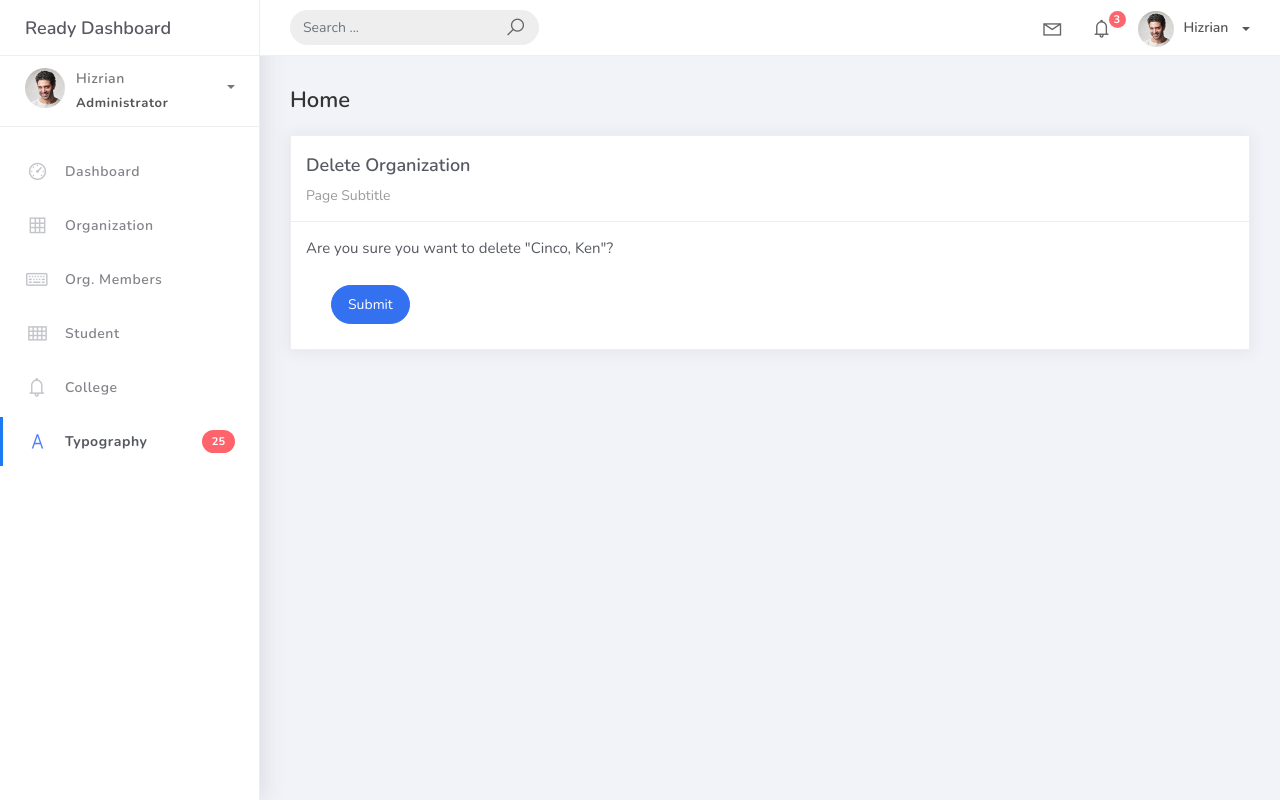
After one commit to Kenjicci/PSUSphere, a Django app: page /orgmember_list/1/delete in a window 1280 px wide. The commit adds this page. Run offline with Django 4.2, Linux system fonts and the light colour scheme; data comes from the database, SQL or seed files in the repository; both versions use the stored data as it was after the commit; some libraries are stand-ins or nearby versions.

Commit message:
added AddMember, Edit, and Delete for Org Members

```diff
--- a/projectsite/projectsite/urls.py
+++ b/projectsite/projectsite/urls.py
@@ -16,7 +16,7 @@ Including another URLconf
 """
 from django.contrib import admin
 from django.urls import path
-from studentorg.views import HomePageView, OrganizationList, OrganizationCreateView, OrganizationUpdateView, OrganizationDeleteView, OrgMemberList
+from studentorg.views import HomePageView, OrganizationList, OrganizationCreateView, OrganizationUpdateView, OrganizationDeleteView, OrgMemberList, OrgMemberCreateView, OrgMemberUpdateView, OrgMemberDeleteView
 from studentorg import views
 
 urlpatterns = [
@@ -27,4 +27,7 @@ urlpatterns = [
     path('organization_list/<pk>',OrganizationUpdateView.as_view(), name='organization-update'),
     path('organization_list/<pk>/delete', OrganizationDeleteView.as_view(), name='organization-delete'),
     path('orgmember_list', OrgMemberList.as_view(), name="orgmember-list"),
+    path('orgmember_list/add', OrgMemberCreateView.as_view(), name='orgmember-add'),
+    path('orgmember_list/<pk>',OrgMemberUpdateView.as_view(), name='orgmember-update'),
+    path('orgmember_list/<pk>/delete', OrgMemberDeleteView.as_view(), name='orgmember-delete'),
 ]
--- a/projectsite/studentorg/views.py
+++ b/projectsite/studentorg/views.py
@@ -10,7 +10,7 @@ class HomePageView(ListView):
     context_object_name = 'home'
     template_name = "home.html"
 
-
+#ORGANIZATIONS
 class OrganizationList(ListView):
      model = Organization
      context_object_name = 'organization'
@@ -35,8 +35,26 @@ class OrganizationDeleteView(DeleteView):
      template_name = 'org_del.html'
      success_url = reverse_lazy('organization-list')
 
+#ORGMEMBERS
 class OrgMemberList(ListView):
      model = OrgMember
      context_object_name = 'orgmember'
      template_name = 'orgmember_list.html'
      paginate_by = 5
+
+class OrgMemberCreateView(CreateView):
+     model = OrgMember
+     form_class = OrgMemberForm
+     template_name = 'orgmember_add.html'
+     success_url = reverse_lazy('orgmember-list')
+
+class OrgMemberUpdateView(UpdateView):
+     model = OrgMember
+     form_class = OrgMemberForm
+     template_name = 'orgmember_edit.html'
+     success_url = reverse_lazy('orgmember-list')
+
+class OrgMemberDeleteView(DeleteView):
+     model = OrgMember
+     template_name = 'orgmember_del.html'
+     success_url = reverse_lazy('orgmember-list')
--- a/projectsite/templates/org_list.html
+++ b/projectsite/templates/org_list.html
@@ -1,4 +1,3 @@
-
 {% extends 'base.html' %} {% load static %} {% block content %}
 <div class="content">
   <div class="container-fluid">
--- /dev/null
+++ b/projectsite/templates/orgmember_del.html
@@ -0,0 +1,32 @@
+{% extends 'base.html' %}
+{% load static %}
+{% block content %}
+<div class="content">
+    <div class="container-fluid">
+        <h4 class="page-title">Home</h4>
+        <div class="row">
+            <div class="col-md-12">
+                <div class="card">
+                    <div class="card-header">
+                        <div class="card-title">Delete Organization</div>
+                        <div class="card-category">Page Subtitle</div>
+                    </div>
+
+                    <div class="card-body">
+                        <form action="" method="post" novalidate>
+                            <p>Are you sure you want to delete "{{ object }}"?</p>
+                            {% csrf_token %}
+                            {% include 'includes/form.html' %}
+                            <div class="form-group">
+                                <div class="col-md-12 col-sm-3">
+                                    <button type="submit" class="btn btn-primary btn-rounded">Submit</button>
+                                </div>
+                            </div>
+                        </form>
+                    </div>
+                </div>
+            </div>
+        </div>
+    </div>
+</div>
+{% endblock %}
--- a/projectsite/templates/orgmember_list.html
+++ b/projectsite/templates/orgmember_list.html
@@ -8,6 +8,7 @@
         <div class="card">
           <div class="card-header">
             <div class="card-title">List of Org. Members</div>
+            <div class="card-category">Page Subtitle</div>
           </div>
           <br />
                <div class="col-md-12 row">
@@ -22,6 +23,9 @@
                           </div>
                       </div>
                    </form>
+                   </div>
+                   <div class="pull-right">
+                    <a href="{% url 'orgmember-add' %}" class="btn btn-success btn-rounded">Add Org Member</a>
                   </div>
                 </div>
           <div class="card-body">
```
Also changed, not shown: projectsite/templates/orgmember_add.html (added, +33 -0 lines), projectsite/templates/orgmember_edit.html (added, +34 -0 lines), projectsite/db.sqlite3. Lines whose indentation alone changed are shown as unchanged.
